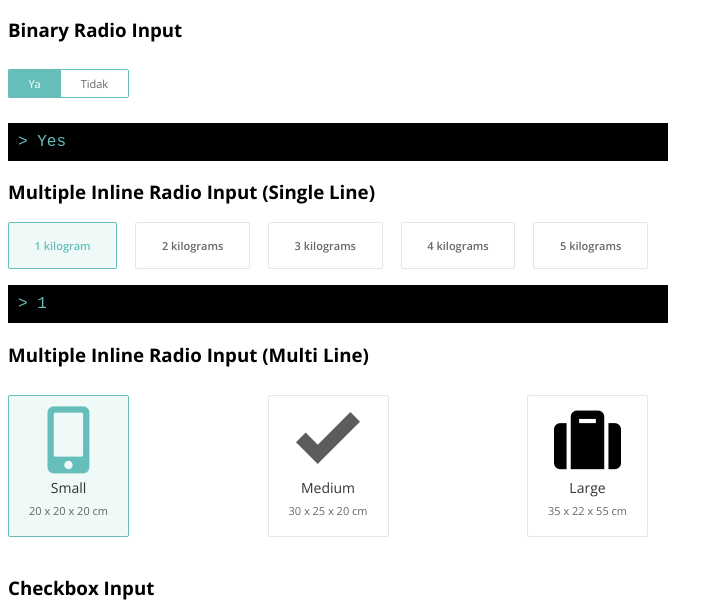
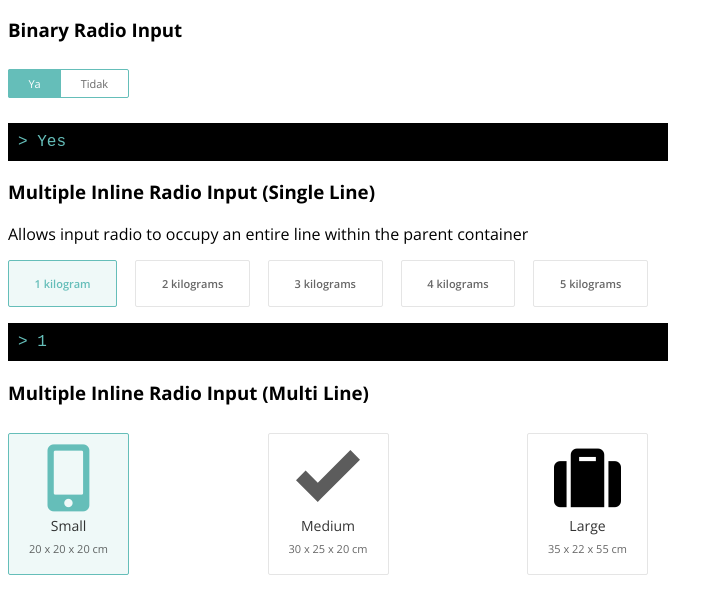
Before and after one commit to woodysee/frizzy, a website built with webpack: page dist/index.html in a window 1280 px wide. Shown: the part 122-732 px from the top of the page, without its empty margins (0-723 px from the left). Built offline with nearby package versions, Linux system fonts and the light colour scheme.

Commit message:
updated readme with snippets

```diff
--- a/dist/index.html
+++ b/dist/index.html
@@ -51,7 +51,7 @@
 
 		<div class="demo-container" id="demo-container--input-radio-basic">
 			<h3>Multiple Inline Radio Input (Single Line)</h3>
-
+			<p>Allows input radio to occupy an entire line within the parent container</p>
 			<div class="fz-radio-grp">
 				<label class="fz-radio-wrapper">
 					<input class="fz-radio" type="radio" checked name="multiRadioInputs" value="1">
```
Also changed, not shown: README.md.
